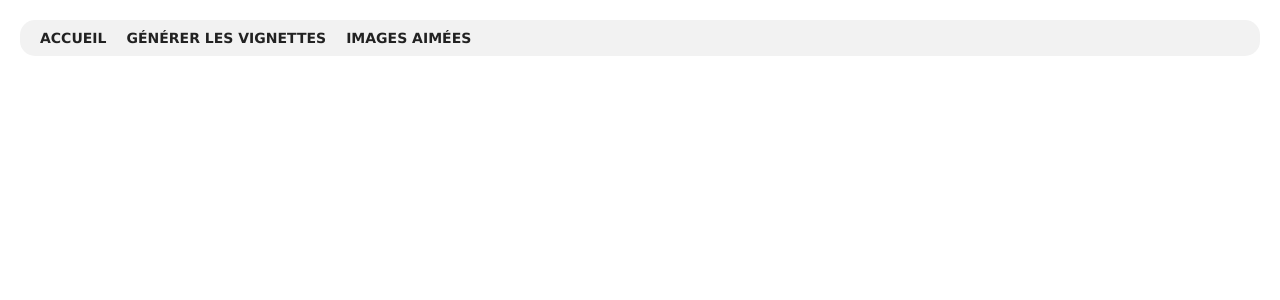
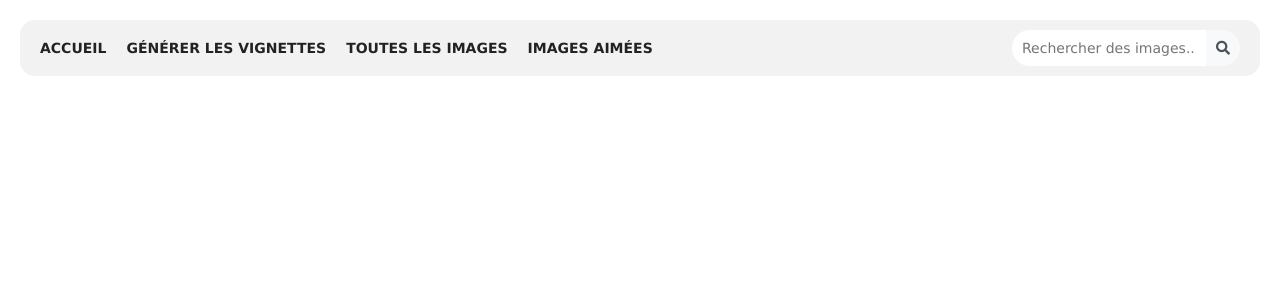
Before and after one commit to mathieuc22/sd-images-app, a Flask app: page /galerie/1 in a window 1280 px wide. Shown: the top 300 px of the page. Run offline with Flask 3, Linux system fonts and the light colour scheme; data that the repository does not hold is empty.

Commit message:
Search function

```diff
--- a/app/routes.py
+++ b/app/routes.py
@@ -3,12 +3,13 @@ import os
 from flask import (
     current_app,
     jsonify,
+    redirect,
     render_template,
+    request,
     send_from_directory,
-    request,
-    redirect,
     url_for,
 )
+from sqlalchemy import func, and_
 
 from app import db
 from app.models import Image
@@ -26,6 +27,12 @@ def uploaded_file(filename):
     return send_from_directory(current_app.config["UPLOAD_FOLDER"], filename)
 
 
+@current_app.route("/galerie")
+def images():
+    images = Image.query.all()
+    return render_template("galerie.html", images=images)
+
+
 @current_app.route("/galerie/<directory>")
 def galerie(directory):
     images = Image.query.filter(
@@ -36,9 +43,18 @@ def galerie(directory):
     return render_template("galerie.html", images=images)
 
 
-@current_app.route("/images")
-def images():
-    images = Image.query.all()
+@current_app.route("/search")
+def search_images():
+    search_query = request.args.get(
+        "q", ""
+    )  # obtenir la chaîne de caractères de la requête
+    keywords = search_query.split()  # diviser la chaîne en mots clés
+    # Construire une liste de conditions pour la requête. Chaque mot clé doit être dans les paramètres.
+    conditions = [
+        func.lower(Image.parameters).contains(func.lower(keyword))
+        for keyword in keywords
+    ]
+    images = Image.query.filter(and_(*conditions)).all()  # effectuer la recherche
     return render_template("galerie.html", images=images)
 
 
--- a/app/static/styles.css
+++ b/app/static/styles.css
@@ -194,6 +194,7 @@ header {
 nav {
   font-weight: 700;
   display: flex;
+  align-items: center;
   gap: 20px;
 }
 
@@ -260,3 +261,38 @@ nav {
   background-color: var(--color-secondary);
   color: var(--color-accent);
 }
+
+.nav-search-form {
+  display: flex;
+  align-items: center;
+  margin-left: auto;
+}
+
+.nav-search-form input[type="text"] {
+  padding: 10px;
+  font-size: 1em;
+  border: none;
+  border-radius: 20px 0 0 20px;
+  outline: none;
+}
+
+.nav-search-form button {
+  padding: 10px;
+  border: none;
+  background: #f8f9fa;
+  border-radius: 0 20px 20px 0;
+  cursor: pointer;
+  outline: none;
+}
+
+.nav-search-form button i {
+  color: #495057;
+}
+
+.nav-search-form button:hover {
+  background: #e2e6ea;
+}
+
+.nav-search-form button:active {
+  background: #ced4da;
+}
--- a/app/templates/base.html
+++ b/app/templates/base.html
@@ -25,9 +25,19 @@
           href="{{ url_for('generate_thumbnails') }}"
           >Générer les Vignettes</a
         >
+        <a class="nav-link" href="{{ url_for('images') }}">Toutes les images</a>
         <a class="nav-link" href="{{ url_for('images_with_likes') }}"
           >Images Aimées</a
         >
+
+        <form
+          action="{{ url_for('search_images') }}"
+          method="get"
+          class="nav-search-form"
+        >
+          <input type="text" name="q" placeholder="Rechercher des images..." />
+          <button type="submit"><i class="fas fa-search"></i></button>
+        </form>
       </nav>
     </header>
     <main>
```
